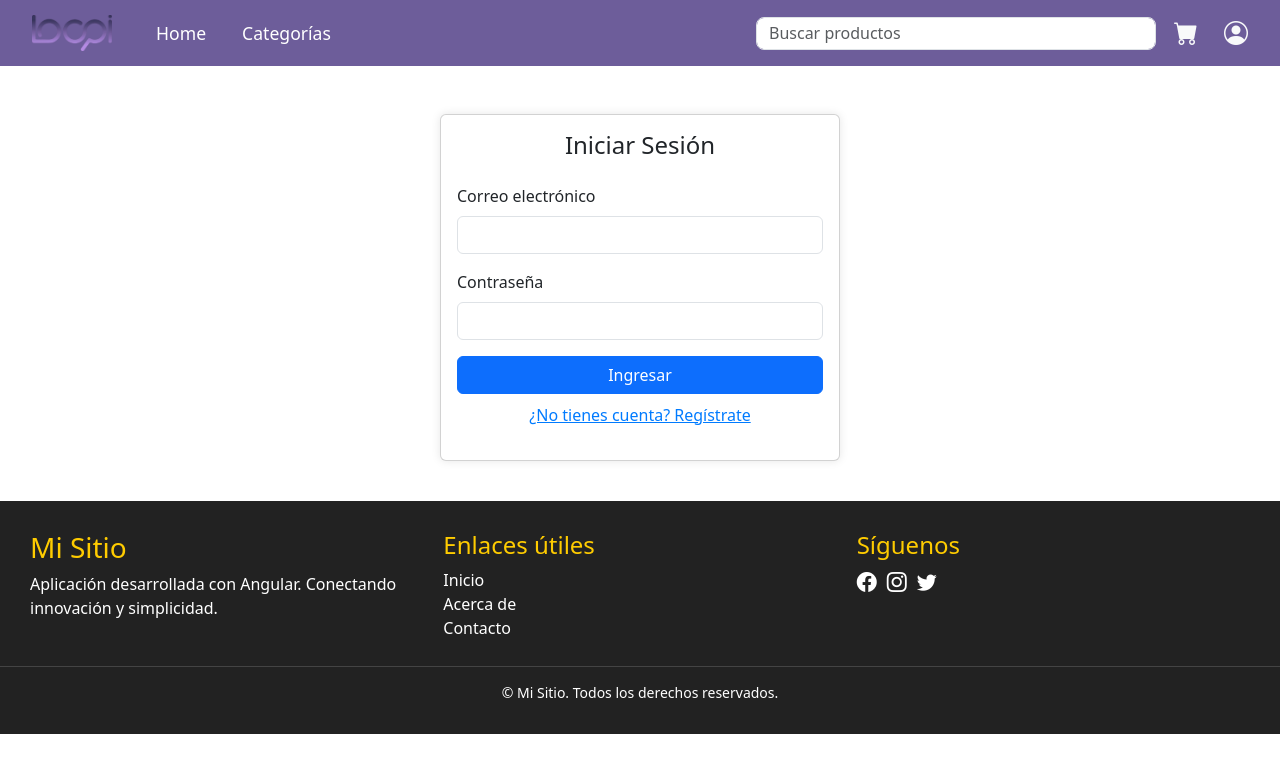
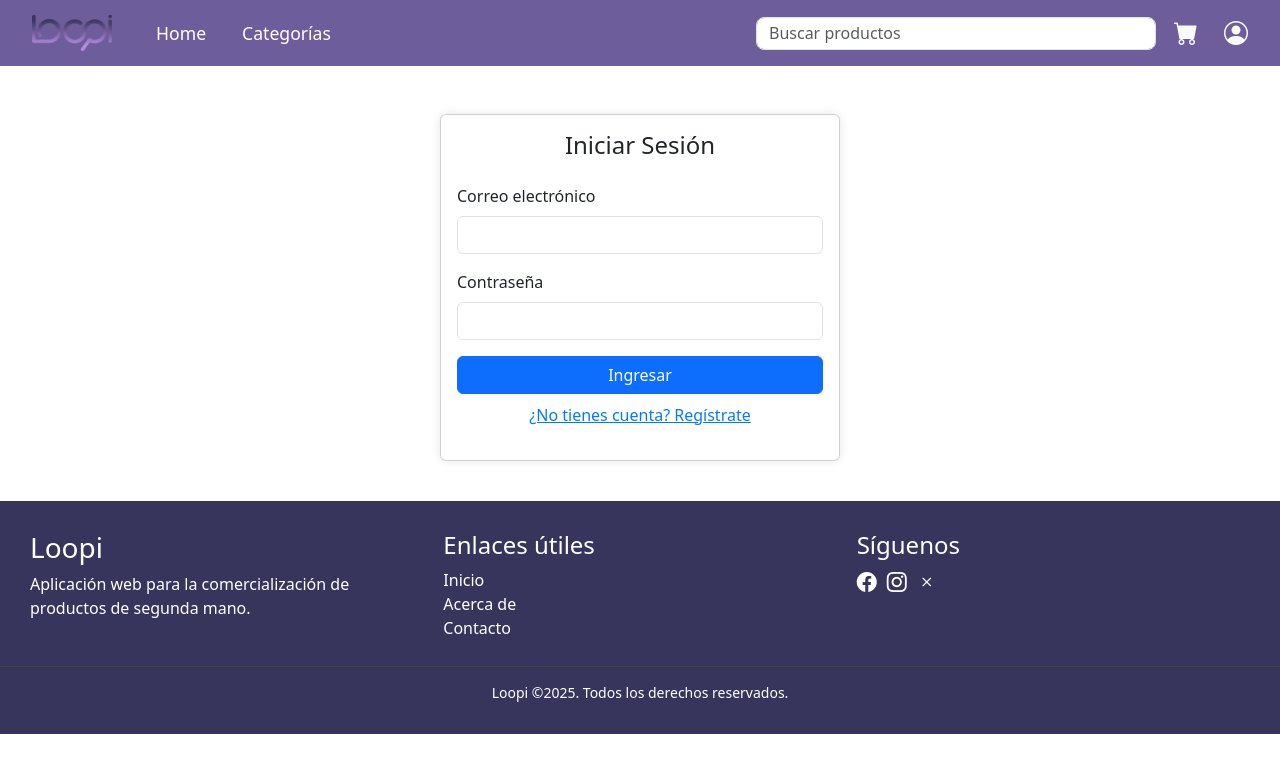
Before and after one commit to YepesVi/Loopi, an Angular app in the folder Frontend/: page /login in a window 1280 px wide. Shown: the top 772 px of the page. Built offline with nearby package versions, Linux system fonts and the light colour scheme.

Commit message:
Implements of component footer

```diff
--- a/Frontend/src/app/footer/footer.css
+++ b/Frontend/src/app/footer/footer.css
@@ -1,6 +1,6 @@
 .footer {
     width: 100%;
-    background-color: #222;
+    background-color: #38355d;
     color: #fff;
     padding-top: 20px;
     margin-top: 40px;
@@ -22,7 +22,7 @@
 
   .footer-section h3,
   .footer-section h4 {
-    color: #ffcc00;
+    color: white;
   }
 
   .footer-section ul {
@@ -37,7 +37,7 @@
   }
 
   .footer-section ul li a:hover {
-    color: #ffcc00;
+    color: #13162c;
   }
 
   .social-icons a {
@@ -48,7 +48,7 @@
   }
 
   .social-icons a:hover {
-    color: #ffcc00;
+    color: #13162c;
   }
 
   .footer-bottom {
--- a/Frontend/src/app/footer/footer.html
+++ b/Frontend/src/app/footer/footer.html
@@ -1,10 +1,9 @@
 <footer class="footer">
     <div class="footer-content">
       <div class="footer-section about">
-        <h3>Mi Sitio</h3>
+        <h3>Loopi</h3>
         <p>
-          Aplicación desarrollada con Angular.
-          Conectando innovación y simplicidad.
+          Aplicación web para la comercialización de productos de segunda mano.
         </p>
       </div>
 
@@ -22,12 +21,12 @@
         <div class="social-icons">
           <a href="#" aria-label="Facebook"><i class="bi bi-facebook"></i></a>
           <a href="#" aria-label="Instagram"><i class="bi bi-instagram"></i></a>
-          <a href="#" aria-label="Twitter"><i class="bi bi-twitter"></i></a>
+          <a href="#" aria-label="X"><i class="bi bi-x"></i></a>
         </div>
       </div>
     </div>
 
     <div class="footer-bottom">
-      <p>© Mi Sitio. Todos los derechos reservados.</p>
+      <p>Loopi ©2025. Todos los derechos reservados.</p>
     </div>
   </footer>
```
